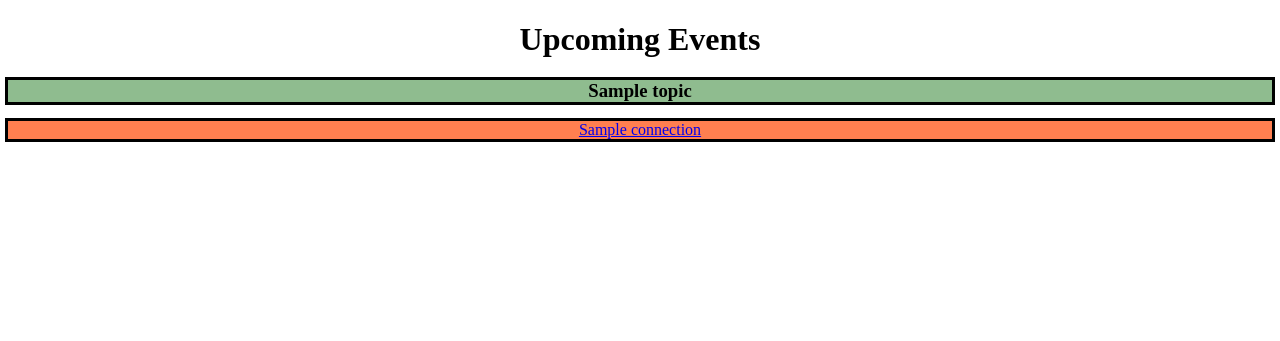
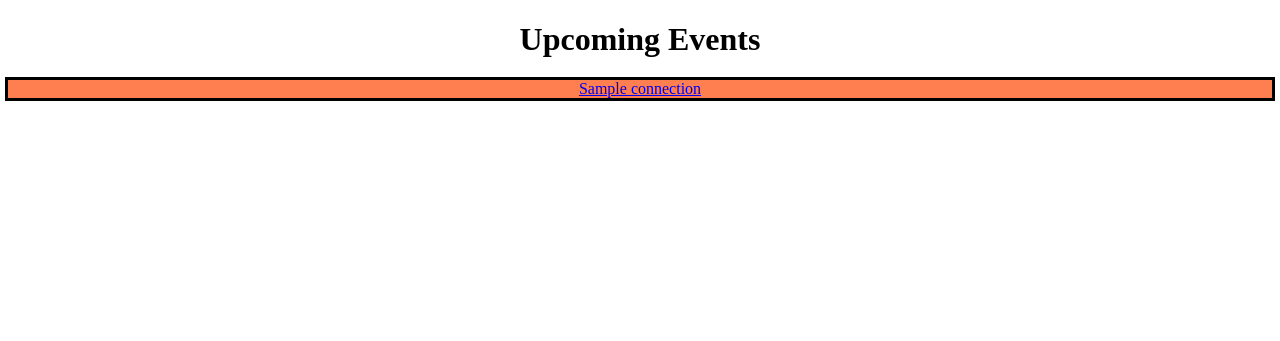
Before and after one commit to dbrow206/Community_Site, a Node server app: template views/connection/index.ejs in a window 1280 px wide. Shown: the part 160-501 px from the top of the page. Run offline with Node 20, Linux system fonts and the light colour scheme; the template is opened without the code that fills it: most values are stand-ins (such as "Sample title", 1, 10 or a date in 2020); some libraries are stand-ins or nearby versions.

Commit message:
Updated files to work with mongo

```diff
--- a/controllers/connectionController.js
+++ b/controllers/connectionController.js
@@ -33,7 +33,7 @@ exports.show=(req, res, next)=>{
     model.findById(id)
     .then(connection=>{
         if(connection){
-            return res.render('./connection/connectionShow', {story});
+            return res.render('./connection/connectionShow', {connection});
         }else{
             let err = new Error('Cannot find a connection with id ' + id);
             err.status = 404;
@@ -72,7 +72,7 @@ exports.update=(req, res, next) => {
         return next(err);
     }
 
-    model.findByIdAndUpdate(id, story, {useFindAndModify: false, runValidators: true} )
+    model.findByIdAndUpdate(id, connection, {useFindAndModify: false, runValidators: true} )
     .then(connection=>{
         if(connection){
             res.redirect('/connections/'+id);
--- a/models/connection.js
+++ b/models/connection.js
@@ -14,5 +14,6 @@ const connectionSchema = new Schema({
 {timestamps: true}
 );
 
+
 //Collection name will be stories in the db
 module.exports = mongoose.model('Connection', connectionSchema);
--- a/views/connection/edit.ejs
+++ b/views/connection/edit.ejs
@@ -1,8 +1,7 @@
 <%- include('../partials/header.ejs')%>
   <h1>Commuity Service</h1>
   <div class = "centOut">
-    <form method = "POST" action = "/connections/<%=connection.id%>?_method=PUT">
-
+    <form method = "POST" action = "/connections/<%=connection._id%>?_method=PUT">
     <label for="topic">Topic:</label>
     <input type="text" id="topic" name="topic" value = "<%= connection.topic%>">
 
--- a/views/connection/index.ejs
+++ b/views/connection/index.ejs
@@ -3,19 +3,14 @@
 <h1>Upcoming Events</h1>
 
 
-    <%if(topics.length) {%>
-        <%topics.forEach(topic=>{%>
-        <div class =green>
-        <h3><%=topic%></h3>
-        </div>
+    <%if(connections.length) {%>
+
         <%connections.forEach(connection=>{%>
-            <%if(connection.topic==topic){%>
                 <div class = orange>
             <a href="/connections/<%= connection.id%>"><p><%=connection.name%></p></a>
         </div>
-             <%}%>
 
-             <%});%>
+
              <%});%>
    <%}else{%>
         <p> There are no connections to display</p>
```
